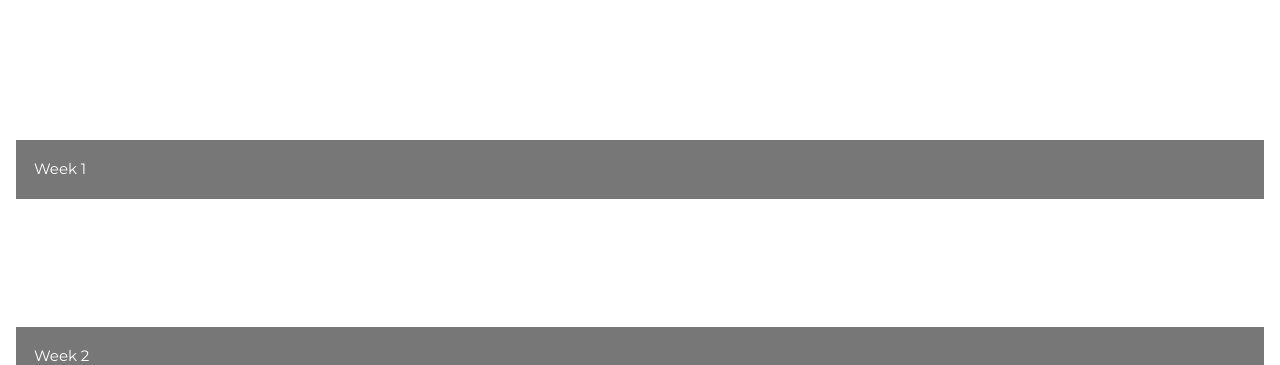
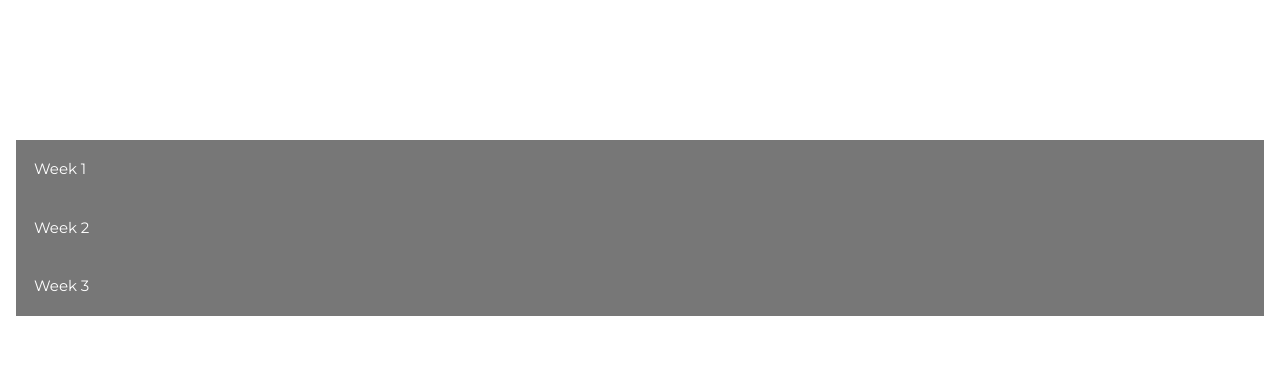
Before and after one commit to caguirre97/kstatecodes, a Flask app: page /modules in a window 1280 px wide. Shown: the part 132-497 px from the top of the page. Run offline with Flask 2, Linux system fonts and the light colour scheme; some libraries are stand-ins or nearby versions; grey boxes are pictures that could not be loaded.

Commit message:
week3: tuesday pptx and class schedule change

```diff
--- a/templates/class_information.html
+++ b/templates/class_information.html
@@ -96,7 +96,7 @@
                 </tr>
                 <tr>
                     <td class="w3-center">2</td>
-                    <td>User Input, Floating Point, String Formatting</td>
+                    <td>User Input, Floating Point, Strings, Lists</td>
                 </tr>
                 <tr>
                     <td class="w3-center">3</td>
@@ -108,11 +108,11 @@
                 </tr>
                 <tr>
                     <td class="w3-center">5</td>
-                    <td>Functions, Multiple Files</td>
+                    <td>Functions, Dictionaries</td>
                 </tr>
                 <tr>
                     <td class="w3-center">6</td>
-                    <td>Lists, Dictionaries</td>
+                    <td>Libraries, Multiple Files, File Reading / Writing</td>
                 </tr>
                 <tr>
                     <td class="w3-center">7</td>
--- a/templates/class_modules.html
+++ b/templates/class_modules.html
@@ -52,21 +52,19 @@
                 </div>
             </div>
         </div>
-    </div>
-    <div class="w3-row-padding w3-padding-64 w3-container">
         <button class="collapsible">Week 2</button>
         <div class="content">
             <div class="w3-card-2">
                 <div class="w3-container">
-                    <p>Tuesday notes: <a href="http://people.cs.ksu.edu/~caguirre97/files/wk2tues.py" download>wk1tues.py</a></p>
+                    <p>Tuesday notes: <a href="http://people.cs.ksu.edu/~caguirre97/files/wk2tues.py" download>wk2tues.py</a></p>
                     <p>Tuesday Lecture:</p>
                     <video class="video" width="520" height="315" controls>
                         <source src="http://people.cs.ksu.edu/~caguirre97/videos/wk2Tues.mp4" type="video/mp4">
                         Your browser does not support the video tag.
                     </video>
                     <hr>
-                    <p>Thursday Presentation: <a href="http://people.cs.ksu.edu/~caguirre97/files/wk2thurs.pptx" download>wk1thu.pptx</a> </p>
-                    <p>Thursday notes: <a href="http://people.cs.ksu.edu/~caguirre97/files/wk2thurs.py" download>wk1thurs.py</a></p>
+                    <p>Thursday Presentation: <a href="http://people.cs.ksu.edu/~caguirre97/files/wk2thurs.pptx" download>wk2thu.pptx</a> </p>
+                    <p>Thursday notes: <a href="http://people.cs.ksu.edu/~caguirre97/files/wk2thurs.py" download>wk2thurs.py</a></p>
                     <video class="video" width="520" height="315" controls>
                         <source src="http://people.cs.ksu.edu/~caguirre97/videos/wk2thurs.mp4" type="video/mp4">
                         Your browser does not support the video tag.
@@ -75,6 +73,14 @@
                 </div>
             </div>
         </div>
+        <button class="collapsible">Week 3</button>
+        <div class="content">
+            <div class="w3-card-2">
+                <div class="w3-container">
+                    <p>Tuesday presentation: <a href="http://people.cs.ksu.edu/~caguirre97/files/wk3tues.pptx" download>wk3tues.pptx</a></p>
+                </div>
+            </div>
+        </div>
     </div>
 
 
```
